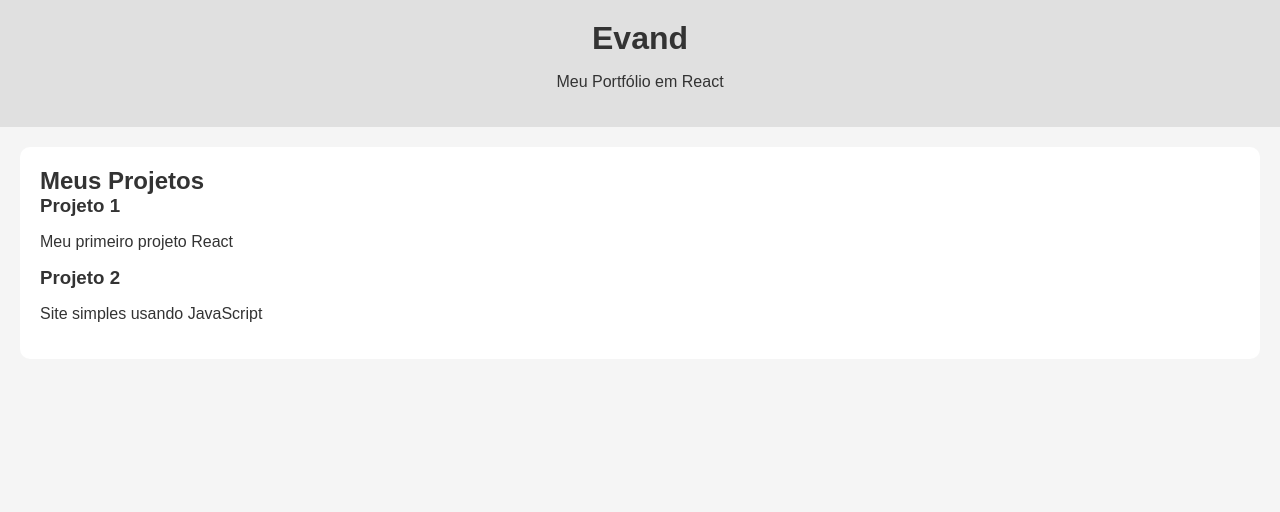
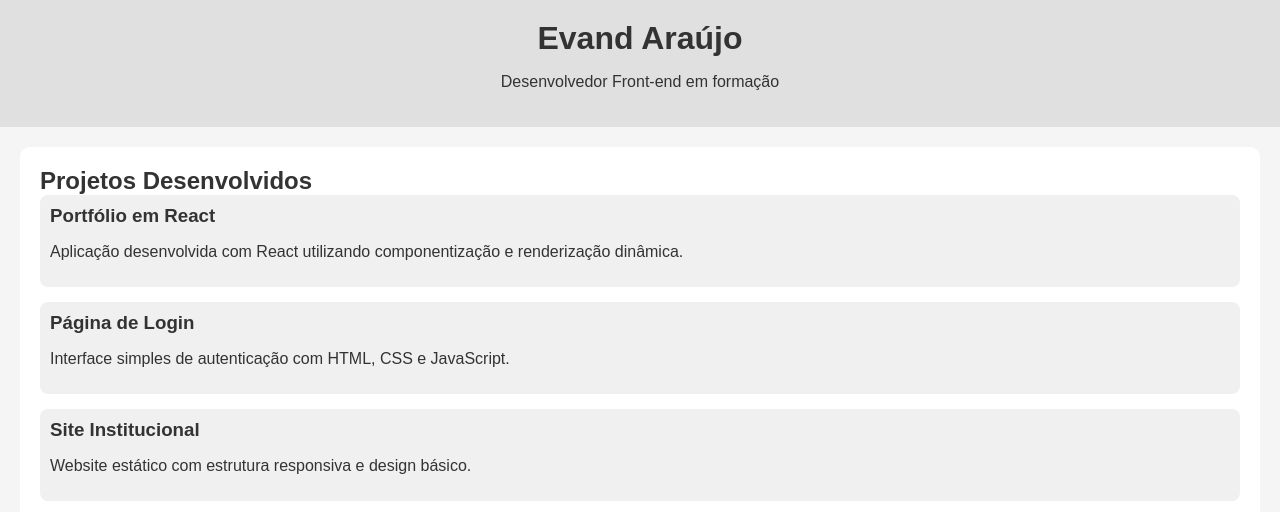
Before and after one commit to evand-araujo/portfolio-evand, a React (Vite) app: page / in a window 1280 px wide. Shown: the top 512 px of the page. Built offline with nearby package versions, Linux system fonts and the light colour scheme.

Commit message:
Update App.jsx

```diff
--- a/src/App.jsx
+++ b/src/App.jsx
@@ -1,8 +1,8 @@
 function Header() {
   return (
     <header style={{ padding: "20px", textAlign: "center" }}>
-      <h1>Evand</h1>
-      <p>Meu Portfólio em React</p>
+      <h1>Evand Araújo</h1>
+      <p>Desenvolvedor Front-end em formação</p>
     </header>
   );
 }
@@ -10,20 +10,33 @@ function Header() {
 function Projetos() {
   const projetos = [
     {
-      nome: "Projeto 1",
-      descricao: "Meu primeiro projeto React",
+      nome: "Portfólio em React",
+      descricao: "Aplicação desenvolvida com React utilizando componentização e renderização dinâmica.",
     },
     {
-      nome: "Projeto 2",
-      descricao: "Site simples usando JavaScript",
+      nome: "Página de Login",
+      descricao: "Interface simples de autenticação com HTML, CSS e JavaScript.",
+    },
+    {
+      nome: "Site Institucional",
+      descricao: "Website estático com estrutura responsiva e design básico.",
     },
   ];
 
   return (
     <section style={{ padding: "20px" }}>
-      <h2>Meus Projetos</h2>
+      <h2>Projetos Desenvolvidos</h2>
+
       {projetos.map((projeto, index) => (
-        <div key={index} style={{ marginBottom: "15px" }}>
+        <div
+          key={index}
+          style={{
+            marginBottom: "15px",
+            padding: "10px",
+            background: "#f0f0f0",
+            borderRadius: "8px",
+          }}
+        >
           <h3>{projeto.nome}</h3>
           <p>{projeto.descricao}</p>
         </div>
```
